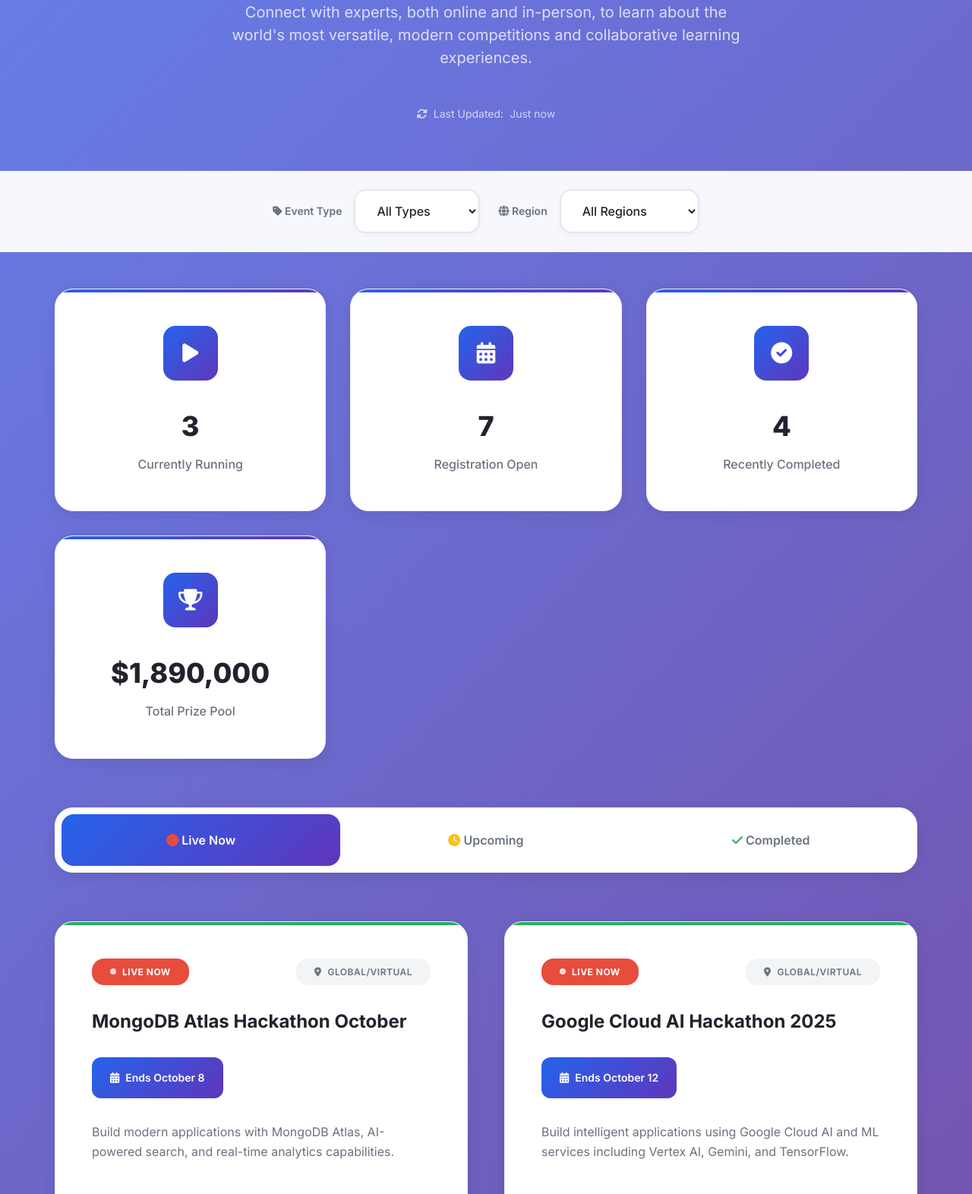
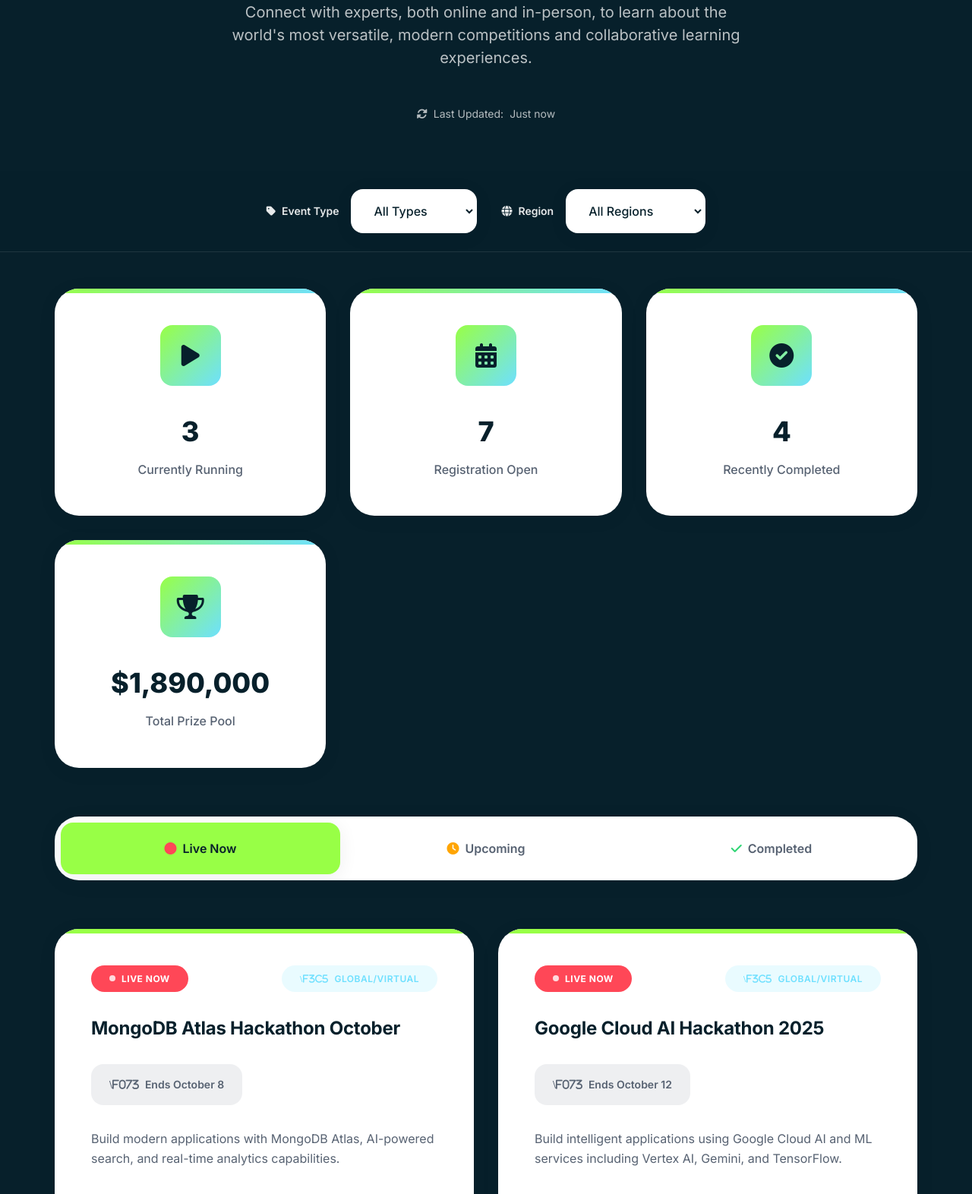
Before and after one commit to mstejas610/hackathon-tracker-2025, a plain HTML site: page index.html in a window 1280 px wide. Shown: the part 148-1720 px from the top of the page at 76% size. Drawn offline with Linux system fonts and the light colour scheme.

Commit message:
🎨 Implement modern design language: deep navy background, neon green accents, rounded cards, and clean typography

```diff
--- a/index.html
+++ b/index.html
@@ -8,41 +8,27 @@
     <link href="https://cdnjs.cloudflare.com/ajax/libs/font-awesome/6.0.0/css/all.min.css" rel="stylesheet">
     <style>
         :root {
-            /* Brand Colors */
-            --primary-blue: #2563eb;
-            --deep-purple: #5f36bc;
-            --light-gray: #f7f8fa;
-            --charcoal: #21222c;
-            --green-accent: #27ae60;
-            --yellow-accent: #ffbe14;
-            --red-accent: #e74c3c;
+            /* Brand Colors - Modern Design Language */
+            --brand-bg: #07202B;
+            --brand-card: #ffffff;
+            --accent-green: #98FF46;
+            --accent-blue: #6EE0FF;
+            --text-main: #07202B;
+            --text-muted: #576272;
+            --text-inverse: #ffffff;
 
             /* UI Colors */
-            --background: #ffffff;
-            --surface: #ffffff;
             --surface-elevated: #ffffff;
-            --border: #e5e7eb;
-            --border-light: #f3f4f6;
-            --text-primary: #21222c;
-            --text-secondary: #6b7280;
-            --text-tertiary: #9ca3af;
-            --text-inverse: #ffffff;
+            --border-color: rgba(7, 32, 43, 0.1);
+            --border-light: rgba(7, 32, 43, 0.05);
 
             /* Shadows */
-            --shadow-sm: 0 2px 8px rgba(0, 0, 0, 0.04);
-            --shadow-md: 0 4px 20px rgba(0, 0, 0, 0.08);
-            --shadow-lg: 0 8px 30px rgba(0, 0, 0, 0.12);
-            --shadow-xl: 0 12px 40px rgba(0, 0, 0, 0.15);
-
-            /* Spacing */
-            --space-xs: 0.5rem;
-            --space-sm: 1rem;
-            --space-md: 1.5rem;
-            --space-lg: 2rem;
-            --space-xl: 3rem;
-            --space-2xl: 4rem;
+            --card-shadow: 0 4px 24px rgba(7, 32, 43, 0.07);
+            --card-shadow-hover: 0 8px 32px rgba(7, 32, 43, 0.12);
+            --card-shadow-elevated: 0 12px 40px rgba(7, 32, 43, 0.15);
 
             /* Typography */
+            --font-family: 'Inter', 'Nunito', -apple-system, BlinkMacSystemFont, sans-serif;
             --font-size-xs: 0.75rem;
             --font-size-sm: 0.875rem;
             --font-size-base: 1rem;
@@ -53,11 +39,19 @@
             --font-size-4xl: 2.25rem;
             --font-size-5xl: 3rem;
 
+            /* Spacing */
+            --space-xs: 0.5rem;
+            --space-sm: 1rem;
+            --space-md: 1.5rem;
+            --space-lg: 2rem;
+            --space-xl: 3rem;
+            --space-2xl: 4rem;
+
             /* Border Radius */
-            --radius-sm: 0.5rem;
-            --radius-md: 0.75rem;
-            --radius-lg: 1rem;
-            --radius-xl: 1.5rem;
+            --border-radius: 2rem;
+            --border-radius-md: 1rem;
+            --border-radius-sm: 0.75rem;
+            --border-radius-pill: 50px;
         }
 
         * {
@@ -67,10 +61,10 @@
         }
 
         body {
-            font-family: 'Inter', -apple-system, BlinkMacSystemFont, 'Segoe UI', Roboto, sans-serif;
-            background: linear-gradient(135deg, #667eea 0%, #764ba2 100%);
+            font-family: var(--font-family);
+            background: var(--brand-bg);
             min-height: 100vh;
-            color: var(--text-primary);
+            color: var(--text-inverse);
             line-height: 1.6;
             font-size: var(--font-size-base);
         }
@@ -100,7 +94,7 @@
 
         .header-subtitle {
             font-size: var(--font-size-xl);
-            opacity: 0.9;
+            opacity: 0.85;
             margin-bottom: var(--space-xl);
             font-weight: 400;
             max-width: 700px;
@@ -115,9 +109,9 @@
             position: sticky;
             top: 0;
             z-index: 100;
-            background: rgba(255, 255, 255, 0.95);
+            background: rgba(7, 32, 43, 0.95);
             backdrop-filter: blur(20px);
-            border-bottom: 1px solid var(--border-light);
+            border-bottom: 1px solid rgba(255, 255, 255, 0.1);
             padding: var(--space-md) 0;
             margin-bottom: var(--space-xl);
         }
@@ -130,7 +124,7 @@
 
         .filters-container {
             display: flex;
-            gap: var(--space-md);
+            gap: var(--space-lg);
             justify-content: center;
             flex-wrap: wrap;
             align-items: center;
@@ -145,34 +139,39 @@
         .filter-label {
             font-size: var(--font-size-sm);
             font-weight: 600;
-            color: var(--text-secondary);
+            color: var(--text-inverse);
             white-space: nowrap;
+            display: flex;
+            align-items: center;
+            gap: var(--space-xs);
+            opacity: 0.9;
         }
 
         .filter-dropdown {
-            background: var(--surface);
-            border: 2px solid var(--border);
-            border-radius: var(--radius-lg);
+            background: var(--brand-card);
+            border: 2px solid transparent;
+            border-radius: var(--border-radius-md);
             padding: var(--space-sm) var(--space-md);
             font-size: var(--font-size-base);
             font-weight: 500;
-            color: var(--text-primary);
+            color: var(--text-main);
             cursor: pointer;
             min-width: 160px;
-            box-shadow: var(--shadow-sm);
+            box-shadow: var(--card-shadow);
             transition: all 0.2s ease;
             font-family: inherit;
         }
 
         .filter-dropdown:hover {
-            border-color: var(--primary-blue);
-            box-shadow: var(--shadow-md);
+            border-color: var(--accent-green);
+            box-shadow: var(--card-shadow-hover);
+            transform: translateY(-1px);
         }
 
         .filter-dropdown:focus {
             outline: none;
-            border-color: var(--primary-blue);
-            box-shadow: 0 0 0 3px rgba(37, 99, 235, 0.1);
+            border-color: var(--accent-green);
+            box-shadow: 0 0 0 3px rgba(152, 255, 70, 0.2);
         }
 
         /* Container and Layout */
@@ -191,12 +190,11 @@
         }
 
         .stat-card {
-            background: var(--surface-elevated);
+            background: var(--brand-card);
             padding: var(--space-xl);
-            border-radius: var(--radius-xl);
+            border-radius: var(--border-radius);
             text-align: center;
-            box-shadow: var(--shadow-md);
-            border: 1px solid var(--border-light);
+            box-shadow: var(--card-shadow);
             transition: all 0.3s ease;
             position: relative;
             overflow: hidden;
@@ -208,37 +206,37 @@
             top: 0;
             left: 0;
             right: 0;
-            height: 4px;
-            background: linear-gradient(90deg, var(--primary-blue), var(--deep-purple));
+            height: 6px;
+            background: linear-gradient(90deg, var(--accent-green), var(--accent-blue));
         }
 
         .stat-card:hover {
-            transform: translateY(-4px);
-            box-shadow: var(--shadow-lg);
+            transform: translateY(-6px);
+            box-shadow: var(--card-shadow-elevated);
         }
 
         .stat-card .icon {
-            width: 72px;
-            height: 72px;
+            width: 80px;
+            height: 80px;
             margin: 0 auto var(--space-lg);
-            background: linear-gradient(135deg, var(--primary-blue), var(--deep-purple));
-            border-radius: var(--radius-lg);
+            background: linear-gradient(135deg, var(--accent-green), var(--accent-blue));
+            border-radius: var(--border-radius-md);
             display: flex;
             align-items: center;
             justify-content: center;
-            color: var(--text-inverse);
-            font-size: 28px;
+            color: var(--text-main);
+            font-size: 32px;
         }
 
         .stat-card h3 {
             font-size: var(--font-size-4xl);
             margin-bottom: var(--space-xs);
             font-weight: 800;
-            color: var(--text-primary);
+            color: var(--text-main);
         }
 
         .stat-card p {
-            color: var(--text-secondary);
+            color: var(--text-muted);
             font-size: var(--font-size-base);
             font-weight: 500;
         }
@@ -248,11 +246,10 @@
             display: flex;
             justify-content: center;
             gap: var(--space-xs);
-            background: var(--surface-elevated);
-            border-radius: var(--radius-xl);
+            background: var(--brand-card);
+            border-radius: var(--border-radius);
             padding: var(--space-xs);
-            box-shadow: var(--shadow-md);
-            border: 1px solid var(--border-light);
+            box-shadow: var(--card-shadow);
             margin-bottom: var(--space-2xl);
             overflow: hidden;
         }
@@ -262,43 +259,46 @@
             padding: var(--space-md) var(--space-lg);
             border: none;
             background: transparent;
-            color: var(--text-secondary);
+            color: var(--text-muted);
             cursor: pointer;
-            border-radius: var(--radius-lg);
+            border-radius: var(--border-radius-md);
             font-size: var(--font-size-base);
             font-weight: 600;
             transition: all 0.2s ease;
             font-family: inherit;
             white-space: nowrap;
+            display: flex;
+            align-items: center;
+            justify-content: center;
+            gap: var(--space-xs);
         }
 
         .nav-tab:hover {
-            background: var(--border-light);
-            color: var(--text-primary);
+            background: rgba(152, 255, 70, 0.1);
+            color: var(--text-main);
         }
 
         .nav-tab.active {
-            background: linear-gradient(135deg, var(--primary-blue), var(--deep-purple));
-            color: var(--text-inverse);
-            box-shadow: var(--shadow-sm);
+            background: var(--accent-green);
+            color: var(--text-main);
+            box-shadow: var(--card-shadow);
         }
 
         /* Hackathon Cards Grid */
         .hackathons-grid {
             display: grid;
             grid-template-columns: repeat(auto-fill, minmax(400px, 1fr));
-            gap: var(--space-xl);
+            gap: var(--space-lg);
             margin-bottom: var(--space-2xl);
         }
 
         .hackathon-card {
-            background: var(--surface-elevated);
-            border-radius: var(--radius-xl);
+            background: var(--brand-card);
+            border-radius: var(--border-radius);
             padding: var(--space-xl);
             position: relative;
             transition: all 0.3s ease;
-            box-shadow: var(--shadow-md);
-            border: 1px solid var(--border-light);
+            box-shadow: var(--card-shadow);
             overflow: hidden;
         }
 
@@ -308,18 +308,18 @@
             top: 0;
             left: 0;
             right: 0;
-            height: 4px;
-            background: var(--green-accent);
+            height: 6px;
+            background: var(--accent-green);
             transition: all 0.3s ease;
         }
 
         .hackathon-card:hover {
             transform: translateY(-8px);
-            box-shadow: var(--shadow-xl);
+            box-shadow: var(--card-shadow-elevated);
         }
 
         .hackathon-card:hover::before {
-            height: 6px;
+            height: 8px;
         }
 
         /* Status and Location Tags */
@@ -333,10 +333,10 @@
         }
 
         .status-tag {
-            background: var(--green-accent);
-            color: var(--text-inverse);
+            background: var(--accent-green);
+            color: var(--text-main);
             padding: var(--space-xs) var(--space-md);
-            border-radius: var(--radius-lg);
+            border-radius: var(--border-radius-pill);
             font-size: var(--font-size-xs);
             font-weight: 700;
             text-transform: uppercase;
@@ -356,10 +356,10 @@
         }
 
         .location-tag {
-            background: var(--border-light);
-            color: var(--text-secondary);
+            background: rgba(110, 224, 255, 0.15);
+            color: var(--accent-blue);
             padding: var(--space-xs) var(--space-md);
-            border-radius: var(--radius-lg);
+            border-radius: var(--border-radius-pill);
             font-size: var(--font-size-xs);
             font-weight: 600;
             text-transform: uppercase;
@@ -370,7 +370,7 @@
         }
 
         .location-tag::before {
-            content: '\f3c5';
+            content: '\\f3c5';
             font-family: 'Font Awesome 6 Free';
             font-weight: 900;
             font-size: var(--font-size-xs);
@@ -380,17 +380,18 @@
         .hackathon-title {
             font-size: var(--font-size-2xl);
             font-weight: 700;
-            color: var(--text-primary);
+            color: var(--text-main);
             margin-bottom: var(--space-lg);
             line-height: 1.3;
+            letter-spacing: -0.01em;
         }
 
         /* Date Badge */
         .date-badge {
-            background: linear-gradient(135deg, var(--primary-blue), var(--deep-purple));
-            color: var(--text-inverse);
+            background: rgba(87, 98, 114, 0.1);
+            color: var(--text-muted);
             padding: var(--space-sm) var(--space-md);
-            border-radius: var(--radius-md);
+            border-radius: var(--border-radius-md);
             font-size: var(--font-size-sm);
             font-weight: 600;
             margin-bottom: var(--space-lg);
@@ -400,14 +401,14 @@
         }
 
         .date-badge::before {
-            content: '\f073';
+            content: '\\f073';
             font-family: 'Font Awesome 6 Free';
             font-weight: 900;
         }
 
         /* Description */
         .hackathon-description {
-            color: var(--text-secondary);
+            color: var(--text-muted);
             font-size: var(--font-size-base);
             line-height: 1.6;
             margin-bottom: var(--space-xl);
@@ -415,10 +416,10 @@
 
         /* Prize Pool */
         .prize-pool {
-            background: var(--yellow-accent);
-            color: var(--charcoal);
+            background: rgba(152, 255, 70, 0.15);
+            color: var(--accent-green);
             padding: var(--space-xs) var(--space-sm);
-            border-radius: var(--radius-md);
+            border-radius: var(--border-radius-sm);
             font-size: var(--font-size-sm);
             font-weight: 700;
             display: inline-flex;
@@ -428,34 +429,36 @@
         }
 
         .prize-pool::before {
-            content: '\f091';
+            content: '\\f091';
             font-family: 'Font Awesome 6 Free';
             font-weight: 900;
         }
 
         /* Action Button */
         .action-btn {
-            background: linear-gradient(135deg, var(--primary-blue), var(--deep-purple));
-            color: var(--text-inverse);
+            background: var(--accent-green);
+            color: var(--text-main);
             border: none;
-            border-radius: var(--radius-lg);
+            border-radius: var(--border-radius-md);
             padding: var(--space-md) var(--space-lg);
             font-size: var(--font-size-base);
-            font-weight: 600;
+            font-weight: 700;
             cursor: pointer;
             display: inline-flex;
             align-items: center;
             gap: var(--space-sm);
             text-decoration: none;
             transition: all 0.2s ease;
-            box-shadow: var(--shadow-sm);
+            box-shadow: var(--card-shadow);
             font-family: inherit;
+            text-transform: uppercase;
+            letter-spacing: 0.5px;
         }
 
         .action-btn:hover {
             transform: translateY(-2px);
-            box-shadow: var(--shadow-md);
-            background: linear-gradient(135deg, #1d4ed8, #4c1d95);
+            box-shadow: var(--card-shadow-hover);
+            background: #7EE526;
         }
 
         .action-btn:active {
@@ -472,36 +475,57 @@
 
         /* Status-specific styles */
         .status-ongoing .status-tag {
-            background: var(--red-accent);
+            background: #FF4757;
+            color: white;
         }
 
         .status-ongoing .hackathon-card::before {
-            background: var(--red-accent);
+            background: #FF4757;
+        }
+
+        .status-ongoing .action-btn {
+            background: #FF4757;
+            color: white;
+        }
+
+        .status-ongoing .action-btn:hover {
+            background: #E63946;
         }
 
         .status-upcoming .status-tag {
-            background: var(--yellow-accent);
-            color: var(--charcoal);
+            background: #FFA502;
+            color: white;
         }
 
         .status-upcoming .hackathon-card::before {
-            background: var(--yellow-accent);
+            background: #FFA502;
+        }
+
+        .status-upcoming .action-btn {
+            background: var(--accent-blue);
+            color: var(--text-main);
+        }
+
+        .status-upcoming .action-btn:hover {
+            background: #54D6FF;
         }
 
         .status-completed .status-tag {
-            background: var(--green-accent);
+            background: #2ED573;
+            color: white;
         }
 
         .status-completed .hackathon-card::before {
-            background: var(--green-accent);
+            background: #2ED573;
         }
 
         .status-completed .action-btn {
-            background: var(--text-secondary);
+            background: var(--text-muted);
+            color: white;
         }
 
         .status-completed .action-btn:hover {
-            background: var(--charcoal);
+            background: var(--text-main);
         }
 
         /* Loading and Error States */
@@ -514,18 +538,19 @@
 
         .loading i {
             font-size: var(--font-size-4xl);
-            color: var(--text-inverse);
+            color: var(--accent-green);
             margin-bottom: var(--space-lg);
         }
 
         .error {
-            background: rgba(231, 76, 60, 0.1);
-            border: 2px solid rgba(231, 76, 60, 0.3);
-            color: var(--red-accent);
+            background: var(--brand-card);
+            border: 2px solid #FF4757;
+            color: #FF4757;
             padding: var(--space-2xl);
-            border-radius: var(--radius-xl);
+            border-radius: var(--border-radius);
             text-align: center;
             margin: var(--space-lg) 0;
+            box-shadow: var(--card-shadow);
         }
 
         .no-results {
@@ -563,7 +588,6 @@
         @media (max-width: 1024px) {
             .hackathons-grid {
                 grid-template-columns: repeat(auto-fit, minmax(350px, 1fr));
-                gap: var(--space-lg);
             }
         }
 
@@ -576,12 +600,12 @@
 
             .hackathons-grid {
                 grid-template-columns: 1fr;
-                gap: var(--space-lg);
             }
 
             .filters-container {
                 flex-direction: column;
                 align-items: stretch;
+                gap: var(--space-md);
             }
 
             .filter-group {
@@ -600,6 +624,7 @@
 
             .nav-tabs {
                 flex-direction: column;
+                gap: var(--space-xs);
             }
 
             .nav-tab {
@@ -641,8 +666,8 @@
         }
 
         /* Focus styles for accessibility */
-        *:focus {
-            outline: 2px solid var(--primary-blue);
+        *:focus-visible {
+            outline: 2px solid var(--accent-green);
             outline-offset: 2px;
         }
 
@@ -684,7 +709,7 @@
                     <span class="filter-label">
                         <i class="fas fa-tag"></i> Event Type
                     </span>
-                    <select class="filter-dropdown" id="event-type-filter">
+                    <select class="filter-dropdown" id="event-type-filter" aria-label="Filter by event type">
                         <option value="">All Types</option>
                         <option value="hackathon">Hackathon</option>
                         <option value="webinar">Webinar</option>
@@ -696,7 +721,7 @@
                     <span class="filter-label">
                         <i class="fas fa-globe"></i> Region
                     </span>
-                    <select class="filter-dropdown" id="region-filter">
+                    <select class="filter-dropdown" id="region-filter" aria-label="Filter by region">
                         <option value="">All Regions</option>
                         <option value="online">Online</option>
                         <option value="north-america">North America</option>
@@ -746,16 +771,16 @@
 
         <!-- Navigation Tabs -->
         <div class="nav-tabs">
-            <button class="nav-tab active" data-status="ongoing">
-                <i class="fas fa-circle" style="color: var(--red-accent);"></i>
+            <button class="nav-tab active" data-status="ongoing" aria-label="View live hackathons">
+                <i class="fas fa-circle" style="color: #FF4757;"></i>
                 Live Now
             </button>
-            <button class="nav-tab" data-status="upcoming">
-                <i class="fas fa-clock" style="color: var(--yellow-accent);"></i>
+            <button class="nav-tab" data-status="upcoming" aria-label="View upcoming hackathons">
+                <i class="fas fa-clock" style="color: #FFA502;"></i>
                 Upcoming
             </button>
-            <button class="nav-tab" data-status="completed">
-                <i class="fas fa-check" style="color: var(--green-accent);"></i>
+            <button class="nav-tab" data-status="completed" aria-label="View completed hackathons">
+                <i class="fas fa-check" style="color: #2ED573;"></i>
                 Completed
             </button>
         </div>
@@ -937,7 +962,7 @@
 
                     <p class="hackathon-description">${hackathon.description}</p>
 
-                    <a href="${hackathon.registration_link}" target="_blank" class="action-btn">
+                    <a href="${hackathon.registration_link}" target="_blank" class="action-btn" aria-label="${actionText} for ${hackathon.name}">
                         ${actionText} <i class="fas fa-external-link-alt"></i>
                     </a>
                 </div>
```
